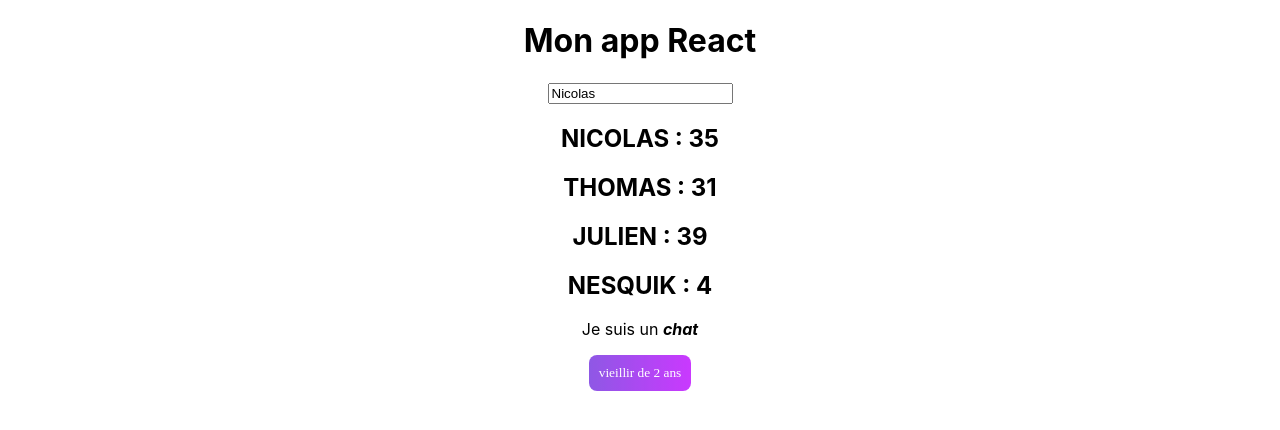
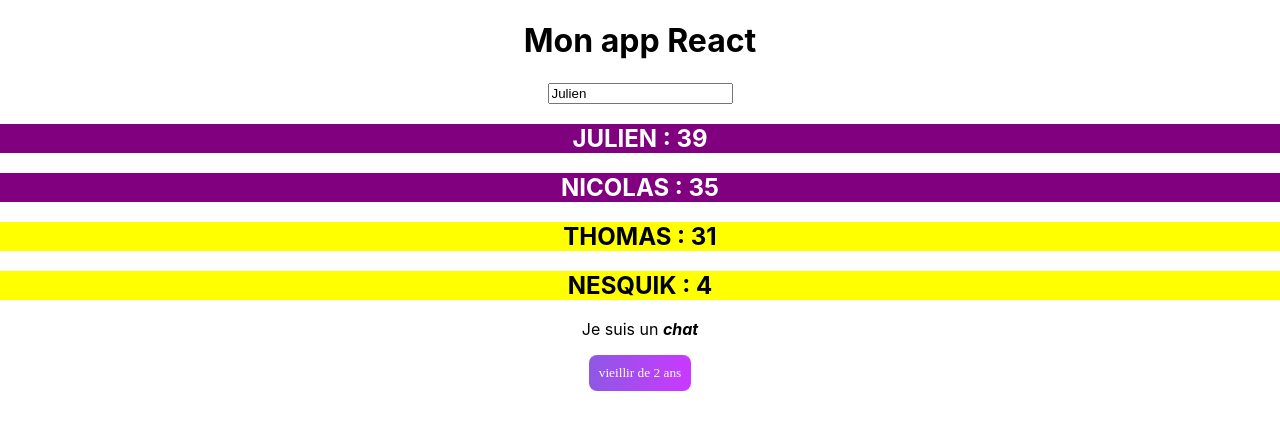
Before and after one commit to Nikuspokus/UDEMY-ReactJS, a React (Create React App) app: page / in a window 1280 px wide. Shown: the top 430 px of the page. Built offline with nearby package versions, Linux system fonts and the light colour scheme.

Commit message:
Chap 27 - Utiliser le style inline

```diff
--- a/src/App.js
+++ b/src/App.js
@@ -5,16 +5,16 @@ import Button from "./components/Button";
 
 const famille = {
   membre1: {
+    nom: "Julien",
+    age: 39,
+  },
+  membre2: {
     nom: "Nicolas",
     age: 35,
   },
-  membre2: {
+  membre3: {
     nom: "Thomas",
     age: 31,
-  },
-  membre3: {
-    nom: "Julien",
-    age: 39,
   },
   membre4: {
     nom: "Nesquik",
@@ -29,7 +29,7 @@ class App extends Component {
 
   handleClick = (num) => {
     const famille = { ...this.state.famille };
-    famille.membre1.age += num;
+    famille.membre2.age += num;
     this.setState({ famille });
   };
 
@@ -37,7 +37,7 @@ class App extends Component {
     const famille = { ...this.state.famille };
     const nom = event.target.value
     // console.log(nom);
-    famille.membre1.nom = nom
+    famille.membre2.nom = nom
     this.setState({ famille });
   };
 
--- a/src/components/Membre.js
+++ b/src/components/Membre.js
@@ -4,7 +4,11 @@ const Membre = ({ nom, age, children }) => {
 
   return (
     <Fragment>
-    <h2>{ nom.toUpperCase() } : { age }</h2>
+    <h2 style={{
+        backgroundColor: age >= 35 ? 'purple' : 'yellow',
+        color:  age >= 35 ? 'white' : 'black' }}>
+        { nom.toUpperCase() } : { age }
+      </h2>
     { children ? <p>{children}</p> : null}
     </Fragment>
   )
```
